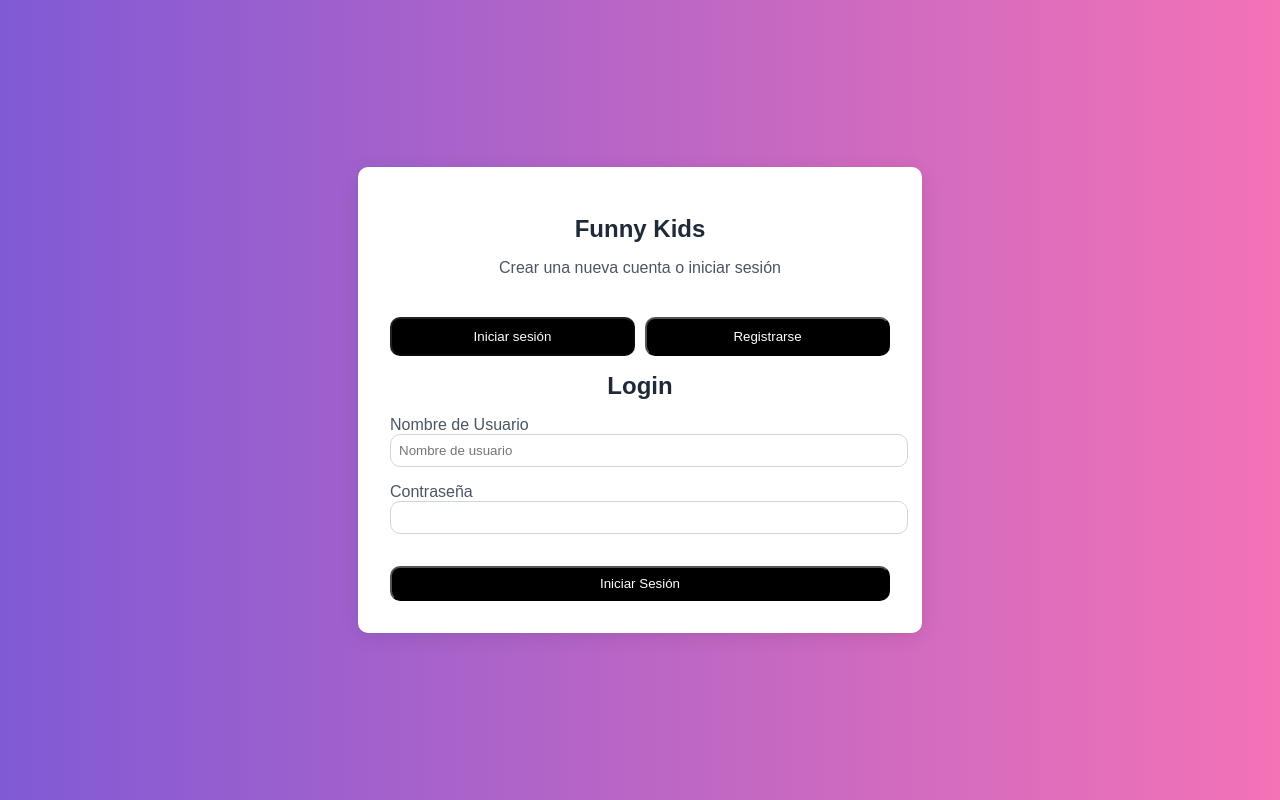
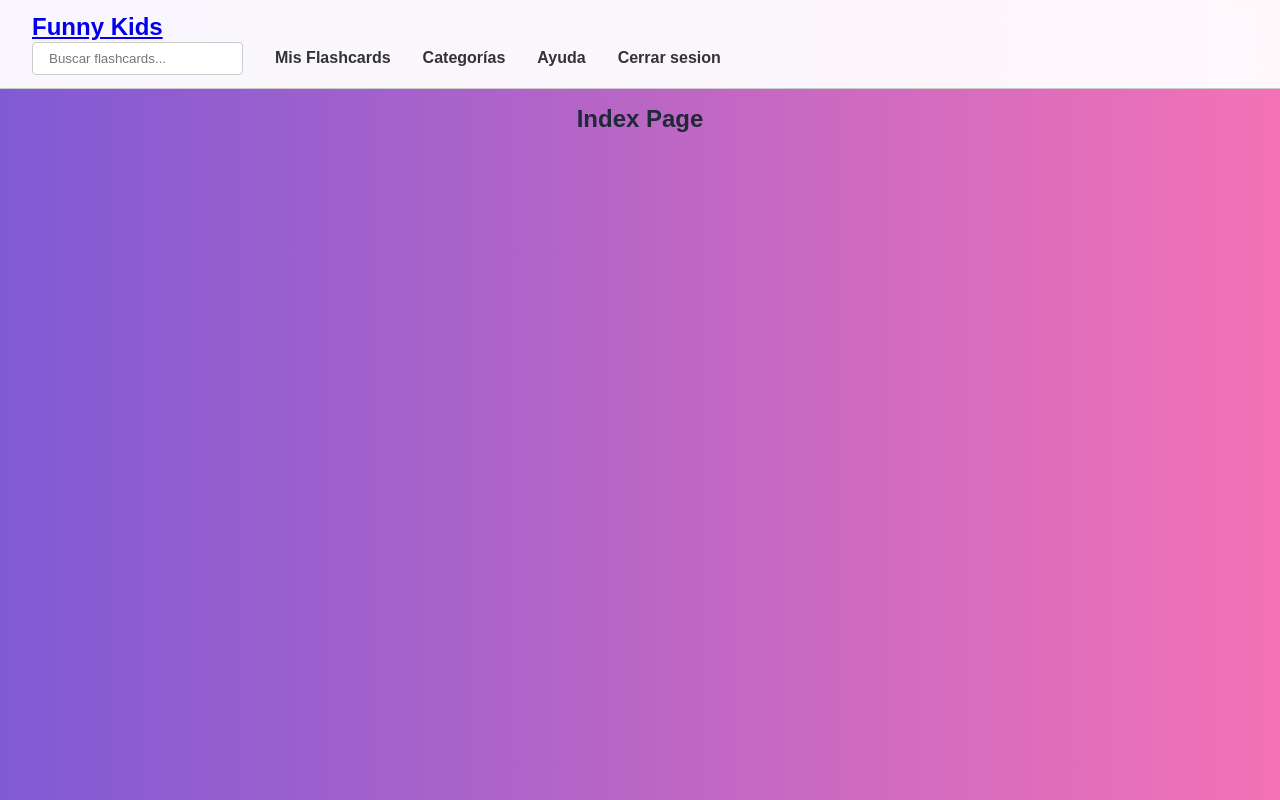
Before and after one commit to Cris272500/FunnyKids, a React (Create React App) app in the folder Frontend/prototipo2/: page / in a window 1280 px wide. Built offline with nearby package versions, Linux system fonts and the light colour scheme.

Commit message:
Navbar created
Se crea el navbar

```diff
--- a/Frontend/prototipo2/public/index.html
+++ b/Frontend/prototipo2/public/index.html
@@ -24,7 +24,7 @@
       work correctly both with client-side routing and a non-root public URL.
       Learn how to configure a non-root public URL by running `npm run build`.
     -->
-    <title>React App</title>
+    <title>Funny Kids</title>
   </head>
   <body>
     <noscript>You need to enable JavaScript to run this app.</noscript>
--- a/Frontend/prototipo2/src/App.js
+++ b/Frontend/prototipo2/src/App.js
@@ -10,8 +10,8 @@ function App() {
   return (
     <Router>
       <Routes>
-        <Route path="/" element={<Authentication />} />
-        <Route path="/inicio" element={<Inicio />} />
+        <Route path="/autenticacion" element={<Authentication />} />
+        <Route path="/" element={<Inicio />} />
       </Routes>
     </Router>
   );
--- a/Frontend/prototipo2/src/components/Authentication.css
+++ b/Frontend/prototipo2/src/components/Authentication.css
@@ -2,9 +2,7 @@ body {
     margin: 0;
     font-family: Arial, sans-serif;
     background: linear-gradient(to right, #805ad5, #f472b6); /* Fondo degradado */
-    display: flex;
-    align-items: center;
-    justify-content: center;
+    display: block;
     min-height: 100vh;
 }
 #app {
@@ -17,6 +15,7 @@ body {
 
 
 .container-main {
+
     display: flex;
     align-items: center;
     justify-content: center;
@@ -95,7 +94,7 @@ p {
     padding: 8px;
 }
 
-button {
+.login-btn, .register-btn {
     background-color: black;
     color: white;
     width: 100%;
@@ -105,7 +104,7 @@ button {
     margin-top: 16px;
 }
 
-button:hover {
+.login-btn, .register-btn:hover {
     background-color: #374151;
 }
 
--- a/Frontend/prototipo2/src/components/Inicio.js
+++ b/Frontend/prototipo2/src/components/Inicio.js
@@ -1,9 +1,11 @@
 // src/components/Index.js
 import React from 'react';
+import Navbar from './Navbar';
 
 const Inicio = () => {
   return (
     <div>
+      <Navbar />
       <h1>Index Page</h1>
       {/* Puedes agregar más contenido aquí */}
     </div>
--- /dev/null
+++ b/Frontend/prototipo2/src/components/Navbar.css
@@ -0,0 +1,79 @@
+body, html {
+    margin: 0;
+    padding: 0;
+    font-family: Arial, sans-serif;
+}
+
+.min-h-screen {
+    min-height: 100vh;
+}
+
+.bg-gradient {
+    background: linear-gradient(to right, #9747FF, #B15EFF);
+}
+
+.navbar {
+    background: rgba(255, 255, 255, 0.95);
+    backdrop-filter: blur(10px);
+    border-bottom: 1px solid #ccc;
+    z-index: 1000;
+    padding: 0.8rem 2rem; /* Aumentado padding para más espacio dentro de la barra */
+    display: block; /* Cambiado de flex a block para simplificar */
+}
+
+.title {
+    font-size: 1.5rem;
+    font-weight: bold;
+    display: inline-block; /* Asegura que la marca esté en línea con los demás elementos */
+    margin-right: 1rem; /* Espacio entre el logo y el buscador */
+}
+
+.navbar-content {
+    display: inline-block;
+}
+
+.navbar-nav {
+    display: inline-block;
+    margin: 0;
+    padding: 0;
+    list-style: none;
+}
+
+.nav-item {
+    display: inline-block; /* Para que los enlaces estén en línea */
+}
+
+.search-container {
+    display: inline-block;
+    margin-right: 1rem; /* Espacio entre el buscador y los links */
+}
+
+.search-input {
+    padding: 0.5rem 1rem;
+    border: 1px solid #ccc;
+    border-radius: 4px;
+    max-width: 300px;
+}
+
+.navbar-link {
+    text-decoration: none;
+    color: #333;
+    font-weight: bold;
+    padding: 0.5rem 1rem;
+    display: inline-block;
+    transition: background-color 0.3s;
+}
+
+.navbar-link:hover {
+    background-color: #f0f0f0;
+    border-radius: 4px;
+}
+
+.logout-button {
+    padding: 0.5rem 1rem;
+    background: #000;
+    color: #fff;
+    border: none;
+    border-radius: 4px;
+    cursor: pointer;
+}
--- /dev/null
+++ b/Frontend/prototipo2/src/components/Navbar.js
@@ -0,0 +1,33 @@
+import React from "react";
+import './Navbar.css';
+
+const Navbar = () => {
+    return (
+        <nav className="navbar navbar-expand-lg navbar-light bg-light shadow-sm">
+            <div className="container">
+                <a className="navbar-brand title" href="#">Funny Kids</a>
+                <div className="collapse navbar-collapse" id="navbarNav">
+                    <form className="form-inline mx-auto search-container">
+                        <input type="search" className="form-control search-input" placeholder="Buscar flashcards..." />
+                    </form>
+                    <ul className="navbar-nav ml-auto">
+                        <li className="nav-item">
+                            <a className="nav-link navbar-link" href="#">Mis Flashcards</a>
+                        </li>
+                        <li className="nav-item">
+                            <a className="nav-link navbar-link" href="#">Categorías</a>
+                        </li>
+                        <li className="nav-item">
+                            <a className="nav-link navbar-link" href="#">Ayuda</a>
+                        </li>
+                        <li className="nav-item">
+                            <a className="nav-link navbar-link" href="#">Cerrar sesion</a>
+                        </li>
+                    </ul>
+                </div>
+            </div>
+        </nav>
+    );
+};
+
+export default Navbar;
```
